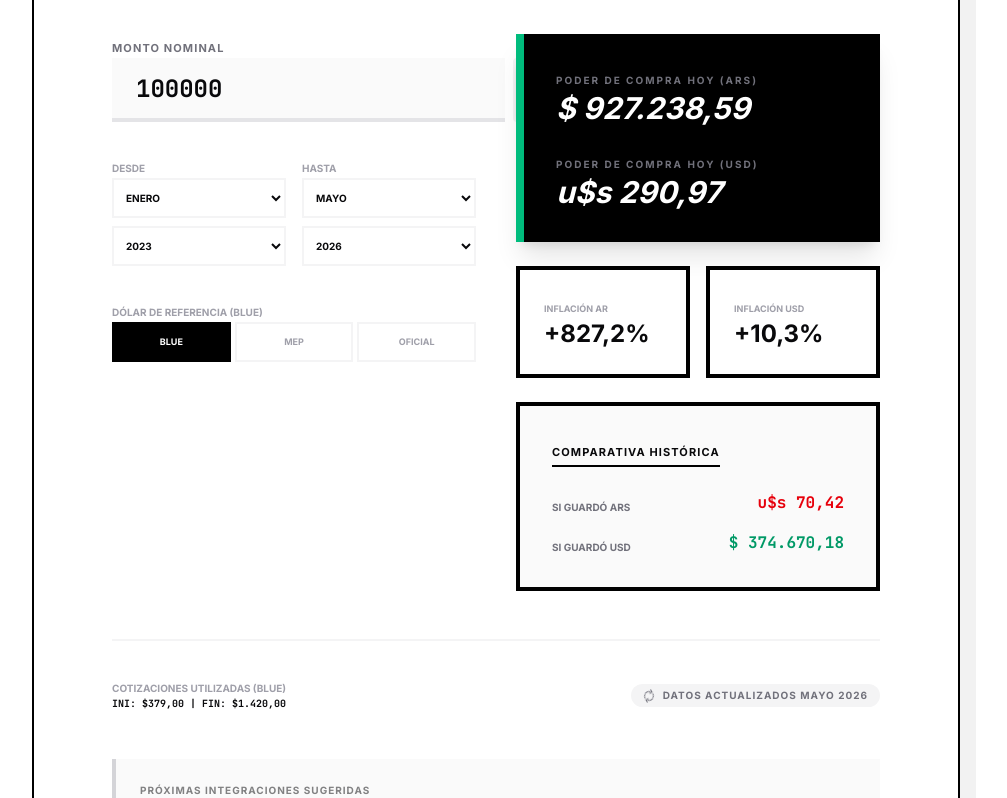
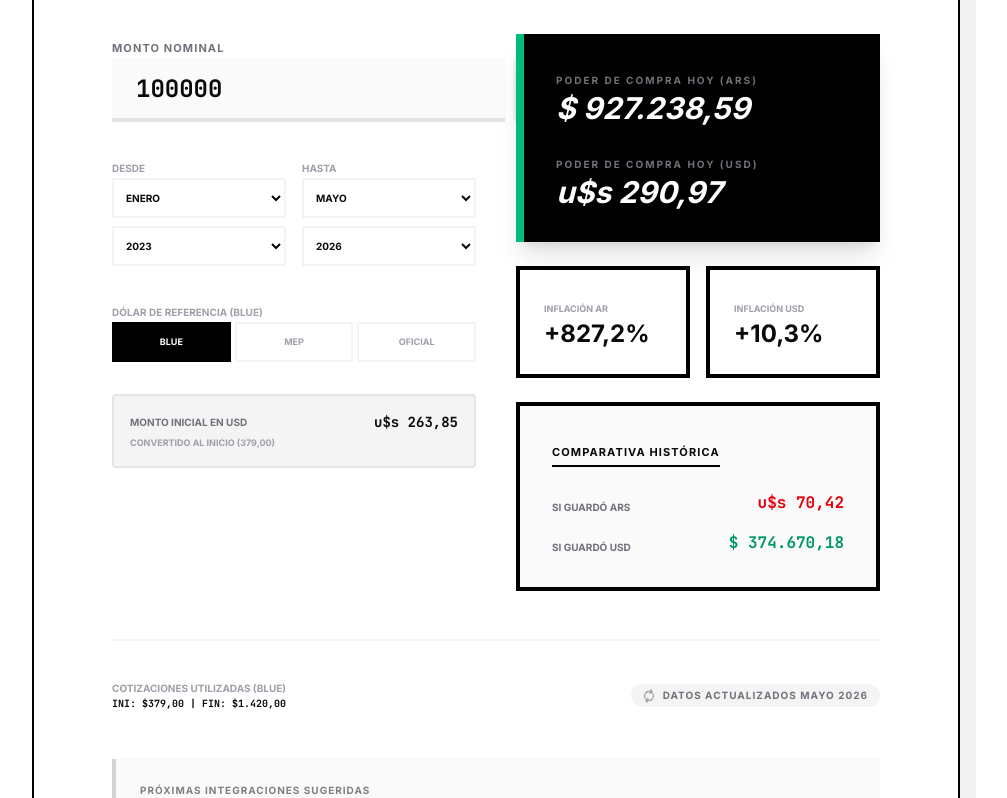
Before and after one commit to satoshi94higa/Multitool, a React (Vite) app: page / in a window 1280 px wide. Shown: the part 6174-6972 px from the top of the page, without its empty margins (272-1279 px from the left). Built offline with nearby package versions, Linux system fonts and the light colour scheme.

Commit message:
feat: Improve base path and display initial USD
Updates `vite.config.ts` to use `./` as the base path for improved deployment.
Enhances `InflationCalculator.tsx` to display the initial amount in USD separately for clarity.

```diff
--- a/src/components/InflationCalculator.tsx
+++ b/src/components/InflationCalculator.tsx
@@ -126,6 +126,8 @@ export default function InflationCalculator() {
       purchasingPowerUSD: formatNum(adjustedUSD),
       heldCurrencyAsARS: formatNum(heldCurrencyAsARS),
       heldCurrencyAsUSD: formatNum(heldCurrencyAsUSD),
+      initialUSD: formatNum(initialUSD),
+      initialARS: formatNum(initialARS),
       startRate: formatNum(startPoint[rateType]),
       endRate: formatNum(endPoint[rateType]),
       baseCurrency
@@ -210,6 +212,16 @@ export default function InflationCalculator() {
               ))}
             </div>
           </div>
+
+          {calculation && (
+            <div className="p-4 bg-zinc-100 rounded-sm border-2 border-zinc-200">
+               <div className="flex justify-between items-center">
+                  <span className="text-[10px] font-black uppercase text-zinc-500">Monto Inicial en USD</span>
+                  <span className="font-mono font-bold text-sm">u$s {calculation.initialUSD}</span>
+               </div>
+               <p className="text-[9px] font-bold text-zinc-400 mt-1 uppercase">Convertido al inicio ({calculation.startRate})</p>
+            </div>
+          )}
         </div>
 
         {/* RESULTADOS */}
--- a/vite.config.ts
+++ b/vite.config.ts
@@ -6,7 +6,7 @@ import {defineConfig, loadEnv} from 'vite';
 export default defineConfig(({mode}) => {
   const env = loadEnv(mode, '.', '');
   return {
-    base: '/',
+    base: './',
     plugins: [react(), tailwindcss()],
     build: {
       outDir: 'dist',
```
